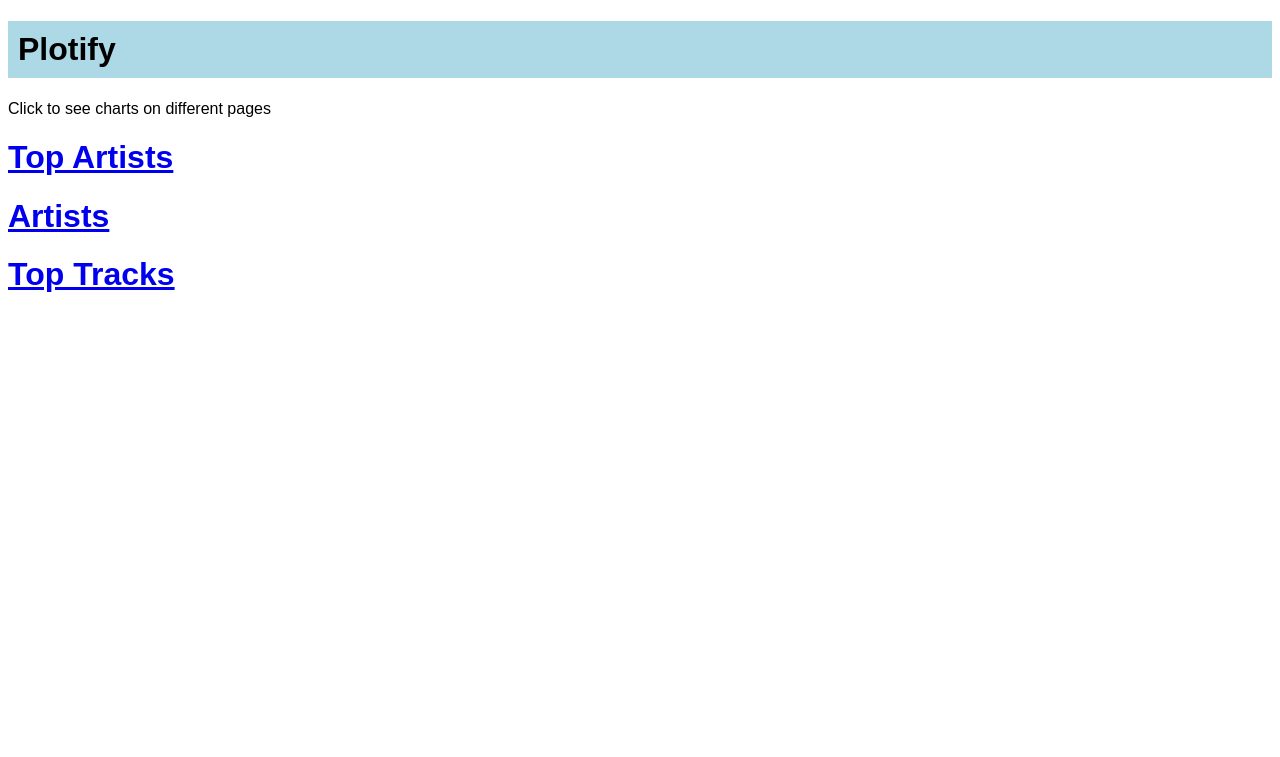
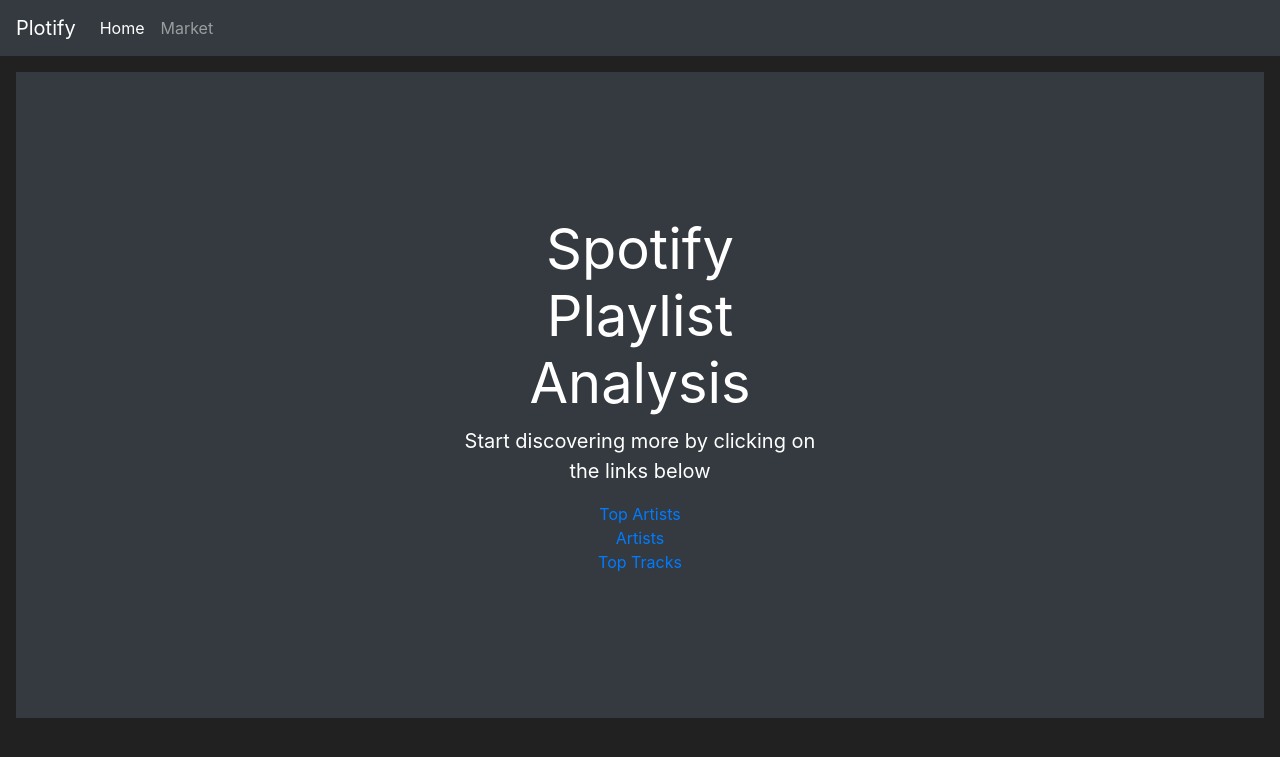
Before and after one commit to gha7all/splotify, a Flask app: page / in a window 1280 px wide. Shown: the top 757 px of the page. Run offline with Flask 2, Linux system fonts and the light colour scheme; parts of the project's set-up code (start-up, migrations or seed data) failed here and were passed over; some libraries are stand-ins or nearby versions.

Commit message:
adds dark theme

```diff
--- a/plotify/templates/index.html
+++ b/plotify/templates/index.html
@@ -1,15 +1,21 @@
-<!doctype html>
-<html>
+{% extends 'base.html' %}
+{% block title %}
+    Home
+{% endblock %}
 
-<body style="font-family:arial, sans-serif">
-    <h1 style="background:lightblue;padding:10px">
-            Plotify
-    </h1>
+{% block content %}
 
-    <p>Click to see charts on different pages</p>
 
-    <h1><a href="top_artists">Top Artists</a></h1>
-    <h1><a href="artists">Artists</a></h1>
-    <h1><a href="top_tracks">Top Tracks</a></h1>
-</body>
-</html>
+    <div class="position-relative overflow-hidden p-3 p-md-5 m-md-3 text-center bg-dark" style="color:white">
+        <div class="col-md-5 p-lg-5 mx-auto my-5">
+            <h1 class="display-4 font-weight-normal">Spotify Playlist Analysis</h1>
+            <p class="lead font-weight-normal">Start discovering more by clicking on the links below</p>
+            <a href="top_artists">Top Artists</a></h2> <br>
+            <a href="artists">Artists</a></h2> <br>
+            <a href="top_tracks">Top Tracks</a></h2>
+        </div>
+        <div class="product-device box-shadow d-none d-md-block"></div>
+        <div class="product-device product-device-2 box-shadow d-none d-md-block"></div>
+    </div>
+
+{% endblock %}
```
